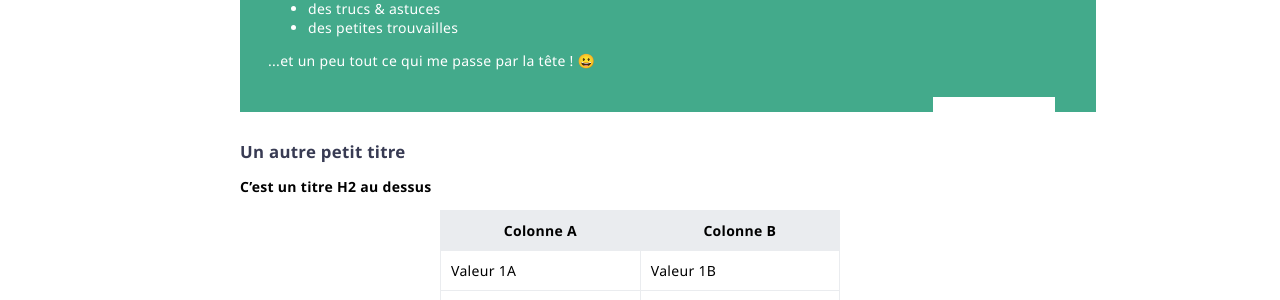
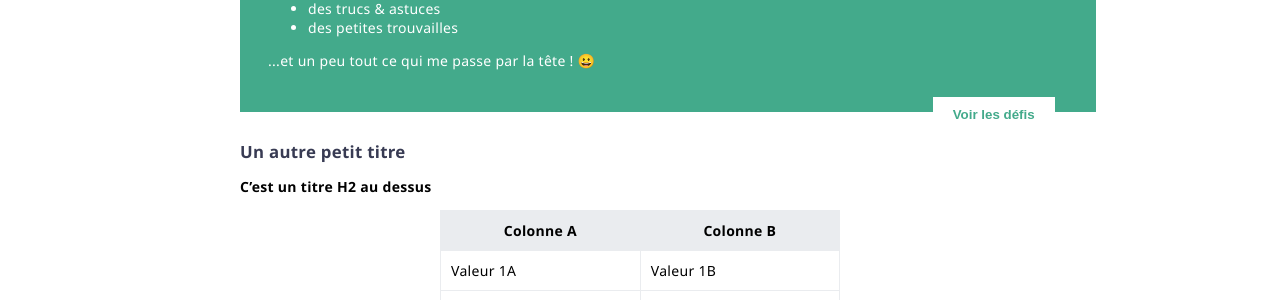
Before and after one commit to leobouard/leobouard.github.io, a Jekyll site: the page built from index.md, in a window 1280 px wide. Shown: the part 522-822 px from the top of the page. Built offline with Jekyll 4.4.1, drawn with Linux system fonts in a browser that asks for light colours; our own code applies the rules of GitHub Pages for plain Markdown files.

Commit message:
Update style.scss

```diff
--- a/assets/css/style.scss
+++ b/assets/css/style.scss
@@ -110,7 +110,7 @@ section {
             float: right;
             margin: 1em;
             background-color: #fff;
-            color: transparent;
+            color: #43aa8b;
             font-weight: 600;
             padding-top: 10px;
             padding-bottom: 10px;
```
